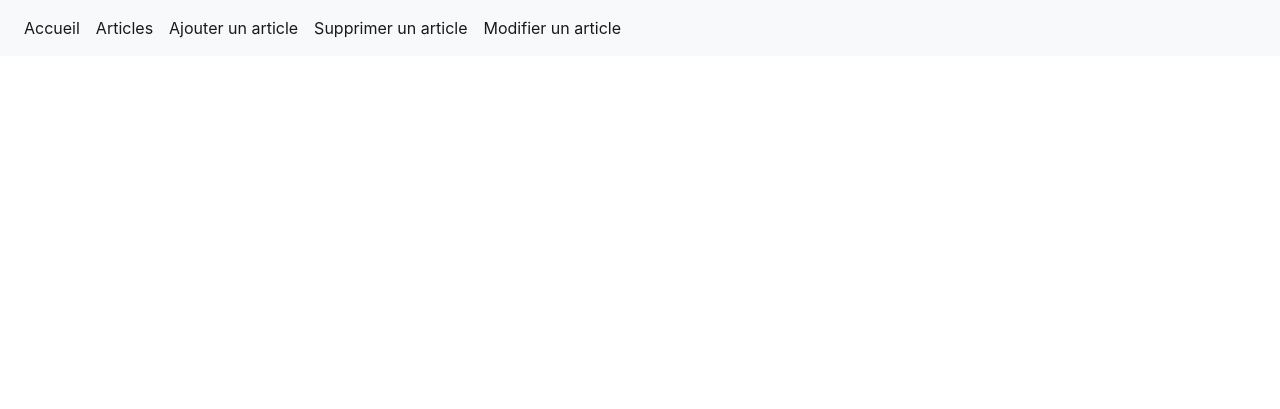
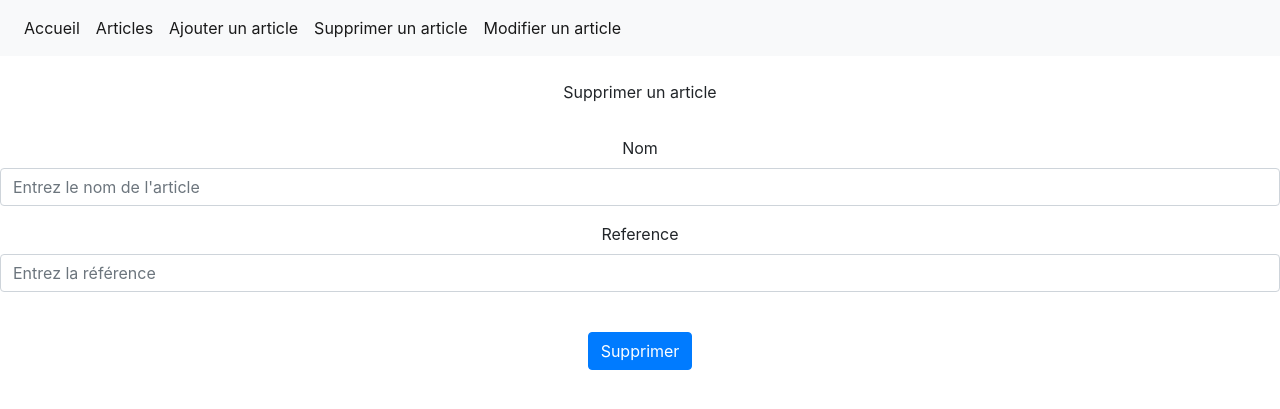
Before and after one commit to JohannDietrichGitHub/Projet-magasin-php, a PHP site: page /php/supressionarticle.php in a window 1280 px wide. Shown: the top 409 px of the page. Run offline with PHP 8.4, Linux system fonts and the light colour scheme.

Commit message:
Ajout de la capacité a supprimer un article

```diff
--- a/php/connection.php
+++ b/php/connection.php
@@ -7,6 +7,7 @@ $DB_name = "bricobrac";
 try
 {
      $conn = new PDO("mysql:host={$DB_host};dbname={$DB_name}",$DB_user,$DB_pass);
+     $conn->exec("set names utf8mb4");
      $conn->setAttribute(PDO::ATTR_ERRMODE, PDO::ERRMODE_EXCEPTION);
 }
 catch(PDOException $e)
--- a/php/supressionarticle.php
+++ b/php/supressionarticle.php
@@ -16,3 +16,36 @@ session_start();
   ?>
 </header>
 <body>
+<center>
+    <br>
+    <label>Supprimer un article</label>
+    <br><br>
+    <form class="table" method="POST">
+      <div class="form-group">
+        <label for="nom">Nom</label>
+        <input type="text" class="form-control" name="nom" id="nom"  placeholder="Entrez le nom de l'article" required>
+      </div>
+      <div class="form-group">
+        <label for="reference">Reference</label>
+        <input type="text" class="form-control" name="reference" id="reference"  placeholder="Entrez la référence" required>
+      </div>
+
+      <br>
+      <button type="submit" class="btn btn-primary">Supprimer</button>
+    </form>
+  </center>
+
+
+  <?php
+  include "connection.php";
+  if(isset($_POST['nom'])){
+    $sql = 'DELETE FROM articles WHERE nom = :nom AND reference = :reference';
+    $stmt = $conn->prepare($sql);
+    $stmt->execute([
+      'nom' => $_POST['nom'],
+      'reference' => $_POST['reference']
+    ]);
+    header("location:articles.php");
+  }
+  ?>
+</body>
```
Also changed, not shown: php/ajoutarticle.php (+17 -2 lines).
